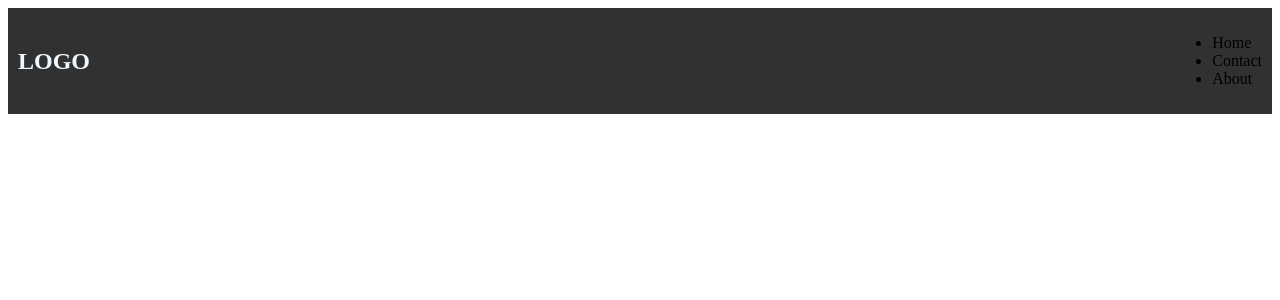
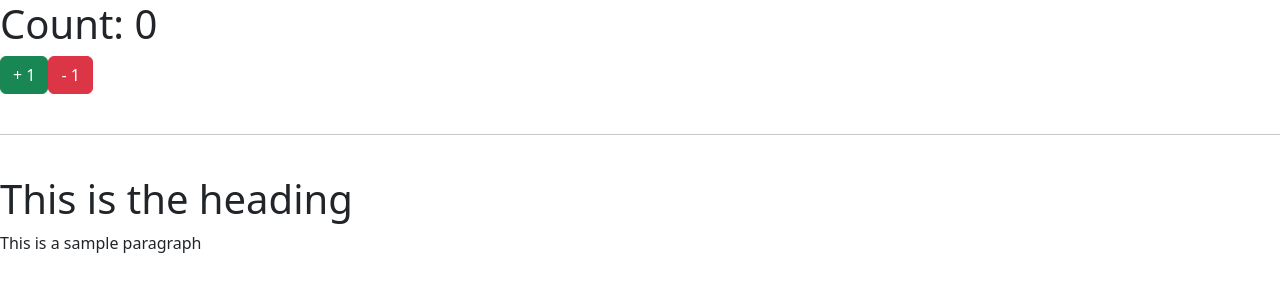
Before and after one commit to Gilocah28/PracticeReact, a React (Vite) app: page / in a window 1280 px wide. Shown: the top 300 px of the page. Built offline with nearby package versions, Linux system fonts and the light colour scheme.

Commit message:
State And Props Done

```diff
--- a/src/App.jsx
+++ b/src/App.jsx
@@ -2,15 +2,20 @@ import React from 'react'
 import OneComponents from './Components/LessonOne/OneComponents'
 import HandleComponent from './Components/handlingEvents/HandleComponent'
 import StylingComponent from './Components/StylingComponents/StylingComponent'
+import StateAndPropsCom from './Components/StateAndProps/StateAndPropsCom'
+import PropsComponent from './Components/StateAndProps/PropsComponent'
 
 
 
 function App() {
   return (
     <div>
+
       {/* <OneComponents/> */}
       {/* <HandleComponent/> */}
-      <StylingComponent/>
+      {/* <StylingComponent/> */}
+      {/* <StateAndPropsCom/> */}
+      <PropsComponent/>
     </div>
   )
 }
--- /dev/null
+++ b/src/Components/StateAndProps/ChildComponent.jsx
@@ -0,0 +1,9 @@
+import React from 'react'
+
+const ChildComponent = ({children}) => {
+  return (
+    <div>{children}</div>
+  )
+}
+
+export default ChildComponent
--- /dev/null
+++ b/src/Components/StateAndProps/CountProps.jsx
@@ -0,0 +1,13 @@
+import React from "react";
+
+const CountProps = ({ count, handleIncrement, handleDecrement }) => {
+  return (
+    <div>
+      <h1>Count: {count}</h1>
+      <button onClick={() => handleIncrement()} className="btn btn-success">+ 1</button>
+      <button onClick={() => handleDecrement()} className="btn btn-danger">- 1</button>
+    </div>
+  );
+};
+
+export default CountProps;
--- /dev/null
+++ b/src/Components/StateAndProps/PropsComponent.jsx
@@ -0,0 +1,36 @@
+import React, { useState } from "react";
+import CountProps from "./CountProps";
+import ChildComponent from "./ChildComponent";
+
+const PropsComponent = () => {
+  const [count, setCount] = useState(0);
+
+  const handleIncrement = () => {
+    setCount((prevState) => prevState + 1);
+  };
+
+  const handleDecrement = () => {
+    setCount((prevState) => prevState - 1);
+  };
+
+  return (
+    <>
+      <CountProps
+        count={count}
+        handleIncrement={handleIncrement}
+        handleDecrement={handleDecrement}
+      />
+
+      <br />
+      <hr />
+      <br />
+
+      <ChildComponent>
+        <h1>This is the heading</h1>
+        <p>This is a sample paragraph</p>
+      </ChildComponent>
+    </>
+  );
+};
+
+export default PropsComponent;
--- /dev/null
+++ b/src/Components/StateAndProps/StateAndPropsCom.jsx
@@ -0,0 +1,64 @@
+import React, { useState } from "react";
+
+const StateAndPropsCom = () => {
+  const [count, SetCount] = useState(0);
+  const [name, SetName] = useState("Giber"); //Sample of usestate
+  const [isChecked, SetIsChecked] = useState(false); //Sample of usestate
+  const [fruit, setFruits] = useState(["Manga", "Dorian", "Banana"]); //Sample of usestate
+  const [person, setPerson] = useState({ name: "Giber", age: 21 }); //Sample of usestate
+
+  const handleIncrement = () => {
+    SetCount((prevState) => prevState + 1);
+  };
+  const handleDecrement = () => {
+    SetCount((prevState) => prevState - 1);
+  };
+
+  const handleShowFruits = () => {
+    SetIsChecked((prevState) => !isChecked);
+  };
+
+  const handleAddFruit = () => {
+    setFruits([...fruit, "PineApple"]); // Sample Code Static Only to Add Fruits
+  };
+
+  const handleRemove = (FruitIndex) => {
+    const filteredFruits = fruit.filter((fruit,index) => index !== FruitIndex)
+
+    setFruits(prevState => prevState = filteredFruits)
+  }
+
+  return (
+    <>
+      <h1>Count: {count}</h1>
+      <button onClick={handleIncrement}>Increment</button>
+      <button onClick={handleDecrement}>Increment</button>
+      <hr />
+
+      <div>
+        <label>Show</label>
+        <input
+          type="checkbox"
+          onChange={handleShowFruits}
+          checked={isChecked}
+        />
+      </div>
+
+      <button onClick={handleAddFruit}>add Fruits</button>
+
+      <ul className="list-group">
+        {isChecked &&
+          fruit.map((fruit, index) => {
+            return (
+              <div key={index}>
+                <li className="list-group-item">{fruit}</li>
+                <button onClick={() => handleRemove(index)} className="btn btn-danger">Remove Fruits</button>
+              </div>
+            );
+          })}
+      </ul>
+    </>
+  );
+};
+
+export default StateAndPropsCom;
--- a/src/main.jsx
+++ b/src/main.jsx
@@ -1,6 +1,7 @@
 import React from 'react'
 import ReactDOM from 'react-dom/client'
 import App from './App.jsx'
+import "bootstrap/dist/css/bootstrap.css"
 
 
 ReactDOM.createRoot(document.getElementById('root')).render(
```
